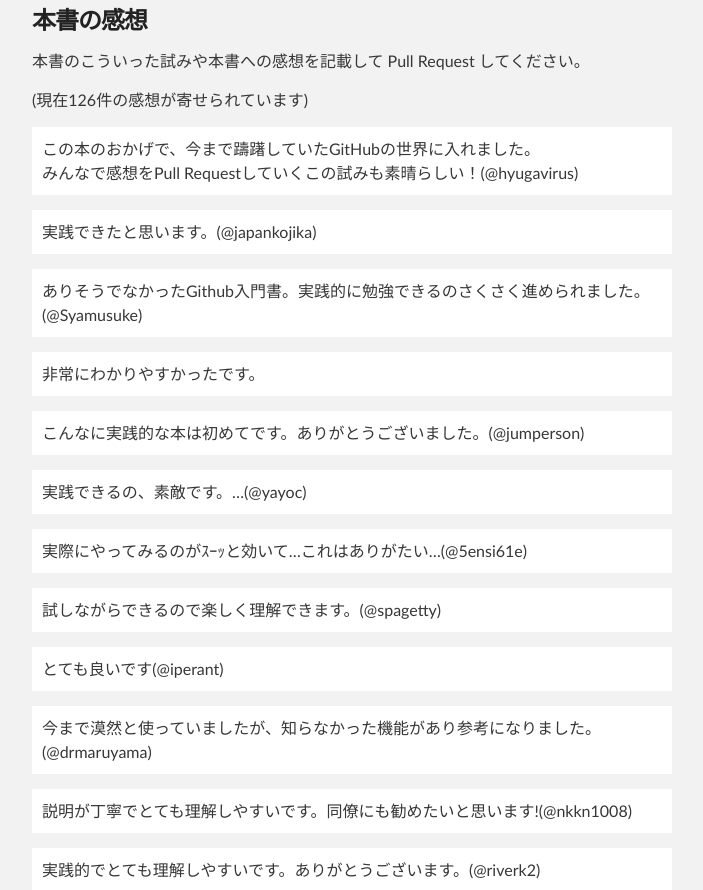
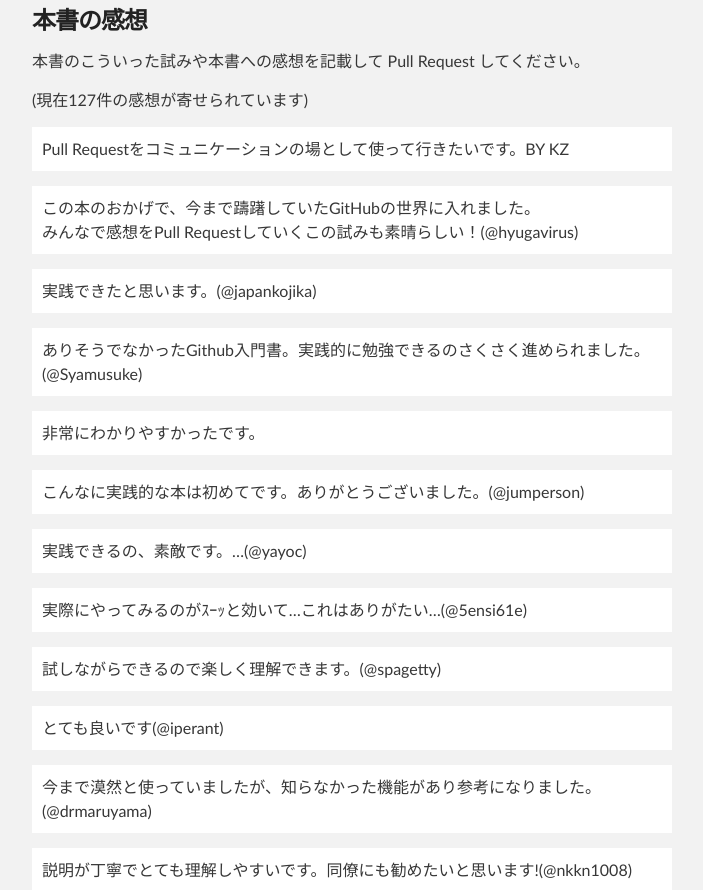
Before and after one commit to github-book/first-pr, a plain HTML site: page index.html in a window 1280 px wide. Shown: the part 814-1704 px from the top of the page, without its empty margins (288-991 px from the left). Drawn offline with nearby package versions, Linux system fonts and the light colour scheme.

Commit message:
谷口の感想

```diff
--- a/index.html
+++ b/index.html
@@ -65,6 +65,8 @@
 <p>本書のこういった試みや本書への感想を記載して Pull Request してください。</p>
 
 <p>(現在<span id="impression_num"></span>件の感想が寄せられています)</p>
+
+<p class="impression">Pull Requestをコミュニケーションの場として使って行きたいです。BY KZ</p>
 
 <p class="impression">この本のおかげで、今まで躊躇していたGitHubの世界に入れました。<br />みんなで感想をPull Requestしていくこの試みも素晴らしい！(@hyugavirus)</p>
 
```
